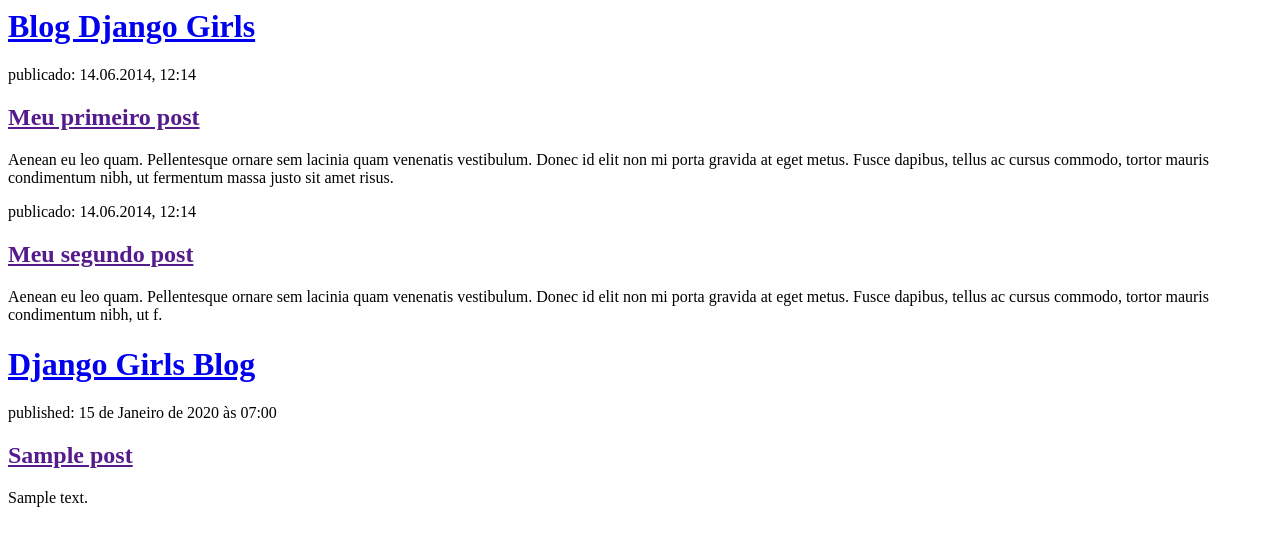
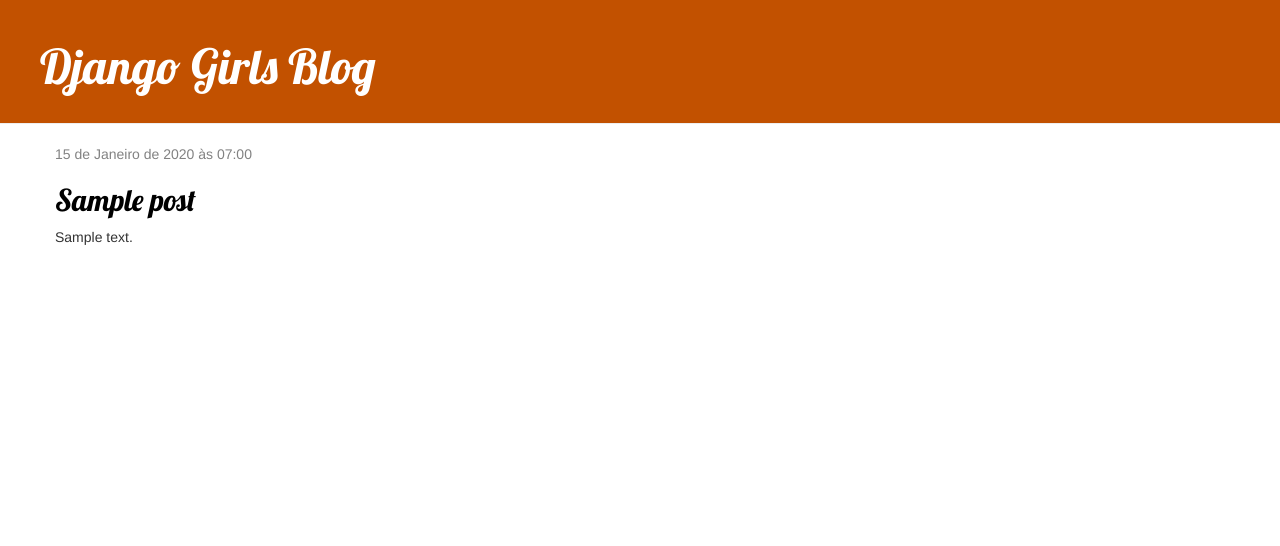
Before and after one commit to sofianasilva/my-first-blog, a Django app: page / in a window 1280 px wide. Shown: the top 546 px of the page. Run offline with Django 5.2, Linux system fonts and the light colour scheme; tables that the repository leaves empty hold one stand-in row (values such as "Sample post"); some libraries are stand-ins or nearby versions.

Commit message:
template com css ebaaa

```diff
--- /dev/null
+++ b/blog/static/css/blog.css
@@ -0,0 +1,56 @@
+.page-header {
+    background-color: #C25100;
+    margin-top: 0;
+    padding: 20px 20px 20px 40px;
+}
+
+.page-header h1,
+.page-header h1 a,
+.page-header h1 a:visited,
+.page-header h1 a:active {
+    color: #ffffff;
+    font-size: 36pt;
+    text-decoration: none;
+}
+
+.content {
+    margin-left: 40px;
+}
+
+h1,
+h2,
+h3,
+h4 {
+    font-family: 'Lobster', cursive;
+}
+
+.date {
+    color: #828282;
+}
+
+.save {
+    float: right;
+}
+
+.post-form textarea,
+.post-form input {
+    width: 100%;
+}
+
+.top-menu,
+.top-menu:hover,
+.top-menu:visited {
+    color: #ffffff;
+    float: right;
+    font-size: 26pt;
+    margin-right: 20px;
+}
+
+.post {
+    margin-bottom: 70px;
+}
+
+.post h2 a,
+.post h2 a:visited {
+    color: #000000;
+}
--- /dev/null
+++ b/blog/templates/blog/base.html
@@ -0,0 +1,26 @@
+{% load static %}
+<html>
+
+<head>
+    <title>Django Girls blog</title>
+    <link rel="stylesheet" href="//maxcdn.bootstrapcdn.com/bootstrap/3.2.0/css/bootstrap.min.css">
+    <link rel="stylesheet" href="//maxcdn.bootstrapcdn.com/bootstrap/3.2.0/css/bootstrap-theme.min.css">
+    <link href='//fonts.googleapis.com/css?family=Lobster&subset=latin,latin-ext' rel='stylesheet' type='text/css'>
+    <link rel="stylesheet" href="{% static 'css/blog.css' %}">
+</head>
+
+<body>
+    <div class="page-header">
+        <h1><a href="/">Django Girls Blog</a></h1>
+    </div>
+    <div class="content container">
+        <div class="row">
+            <div class="col-md-8">
+                {% block content %}
+                {% endblock %}
+            </div>
+        </div>
+    </div>
+</body>
+
+</html>
--- a/blog/templates/blog/post_list.html
+++ b/blog/templates/blog/post_list.html
@@ -1,35 +1,13 @@
-<html>
-    <head>
-        <title>Blog Django Girls</title>
-    </head>
-    <body>
-        <div>
-            <h1><a href="/">Blog Django Girls</a></h1>
-        </div>
+{% extends 'blog/base.html' %}
 
-        <div>
-            <p>publicado: 14.06.2014, 12:14</p>
-            <h2><a href="">Meu primeiro post</a></h2>
-            <p>Aenean eu leo quam. Pellentesque ornare sem lacinia quam venenatis vestibulum. Donec id elit non mi porta gravida at eget metus. Fusce dapibus, tellus ac cursus commodo, tortor mauris condimentum nibh, ut fermentum massa justo sit amet risus.</p>
-        </div>
-
-        <div>
-            <p>publicado: 14.06.2014, 12:14</p>
-            <h2><a href="">Meu segundo post</a></h2>
-            <p>Aenean eu leo quam. Pellentesque ornare sem lacinia quam venenatis vestibulum. Donec id elit non mi porta gravida at eget metus. Fusce dapibus, tellus ac cursus commodo, tortor mauris condimentum nibh, ut f.</p>
-        </div>
-    </body>
-
-    <div>
-        <h1><a href="/">Django Girls Blog</a></h1>
-    </div>
-
+{% block content %}
     {% for post in posts %}
-        <div>
-            <p>published: {{ post.published_date }}</p>
-            <h2><a href="">{{ post.title }}</a></h2>
+        <div class="post">
+            <div class="date">
+                {{ post.published_date }}
+            </div>
+            <h2><a href="{% url 'post_detail' pk=post.pk %}">{{ post.title }}</a></h2>
             <p>{{ post.text|linebreaksbr }}</p>
         </div>
     {% endfor %}
-
-</html>
+{% endblock %}
--- a/blog/urls.py
+++ b/blog/urls.py
@@ -3,4 +3,5 @@ from . import views
 
 urlpatterns = [
     path('', views.post_list, name='post_list'),
+    path('post/<int:pk>/', views.post_detail, name='post_detail'),
 ]
--- a/blog/views.py
+++ b/blog/views.py
@@ -1,4 +1,4 @@
-from django.shortcuts import render
+from django.shortcuts import render, get_object_or_404
 from django.utils import timezone
 from .models import Post
 
@@ -6,3 +6,8 @@ from .models import Post
 def post_list(request):
     posts = Post.objects.filter(published_date__lte=timezone.now()).order_by('published_date')
     return render(request, 'blog/post_list.html', {'posts': posts})
+
+
+def post_detail(request, pk):
+    post = get_object_or_404(Post, pk=pk)
+    return render(request, 'blog/post_detail.html', {'post': post})
```
Also changed, not shown: blog/templates/blog/post_detail.html (added, +13 -0 lines).
